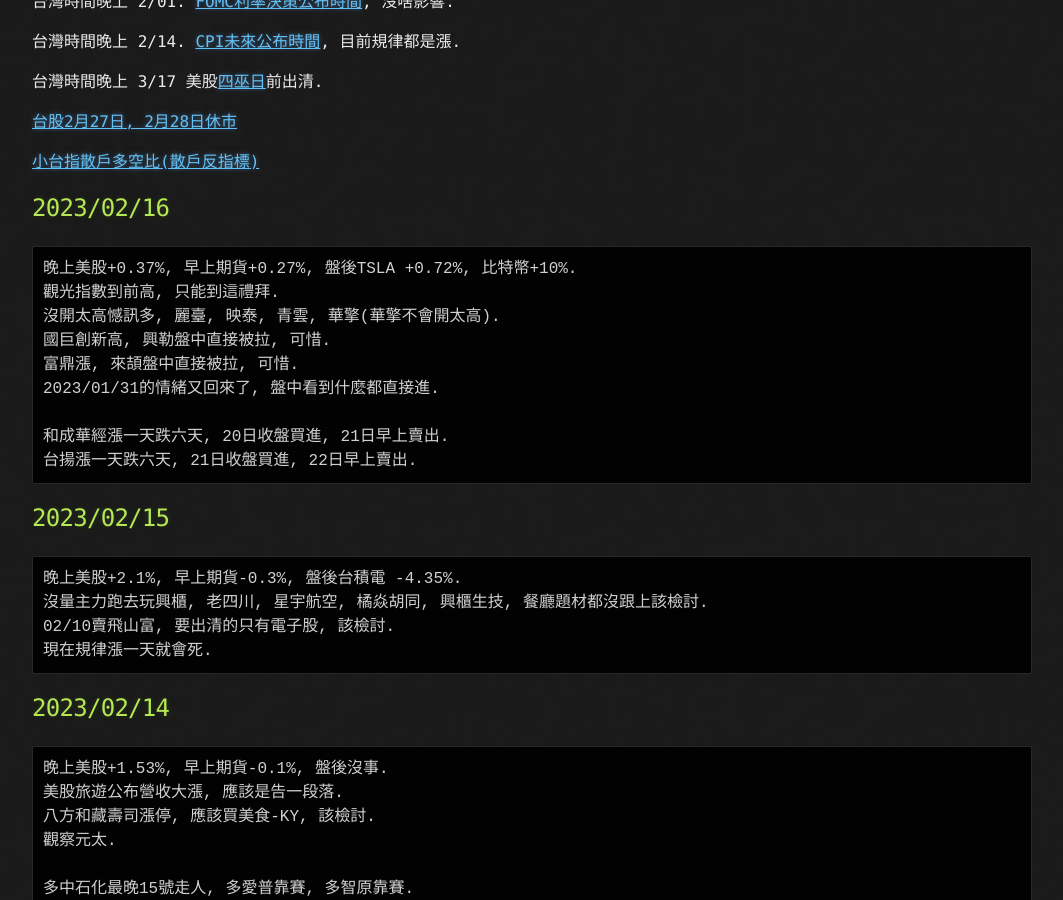
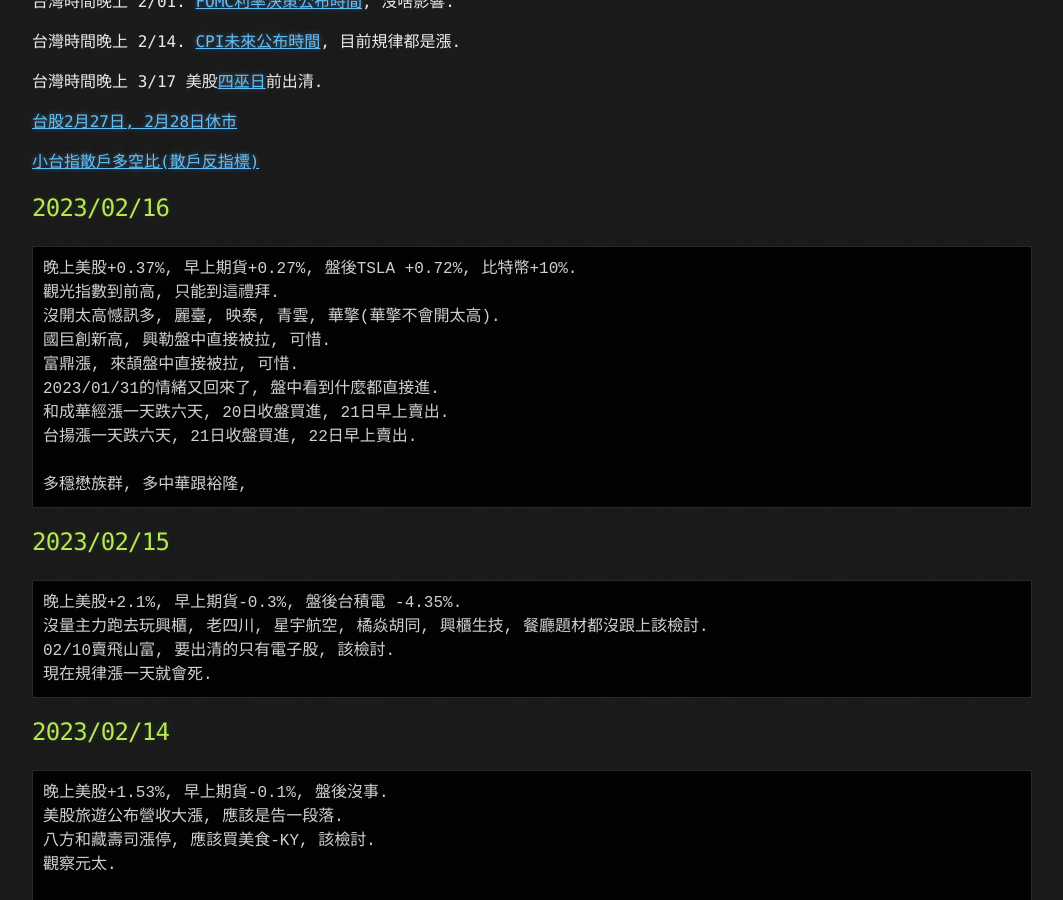
Before and after one commit to lepg5487/Stock_God, a Jekyll site: the page built from index.md, in a window 1280 px wide and 900 px high, scrolled down 428 px. Shown: the whole window, without its empty margins (108-1171 px from the left). Built offline with Jekyll 4.4.1, drawn with Linux system fonts in a browser that asks for light colours; our own code applies the rules of GitHub Pages for plain Markdown files.

Commit message:
Update index.md

````diff
--- a/index.md
+++ b/index.md
@@ -28,9 +28,10 @@ layout: testlayouts
 國巨創新高, 興勒盤中直接被拉, 可惜.
 富鼎漲, 來頡盤中直接被拉, 可惜.
 2023/01/31的情緒又回來了, 盤中看到什麼都直接進.
-
 和成華經漲一天跌六天, 20日收盤買進, 21日早上賣出.
 台揚漲一天跌六天, 21日收盤買進, 22日早上賣出.
+
+多穩懋族群, 多中華跟裕隆,
 ```
 
 ## 2023/02/15
````
